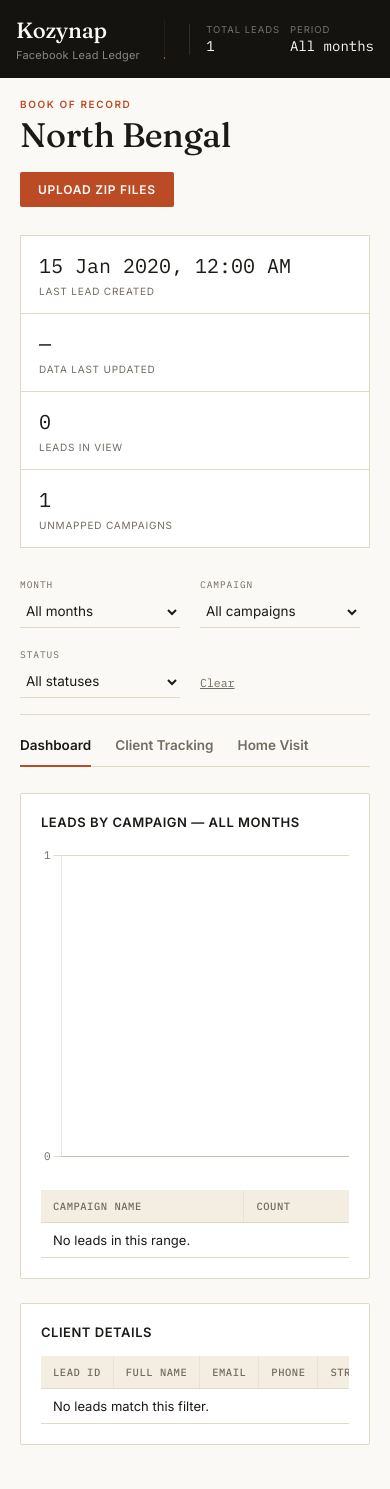
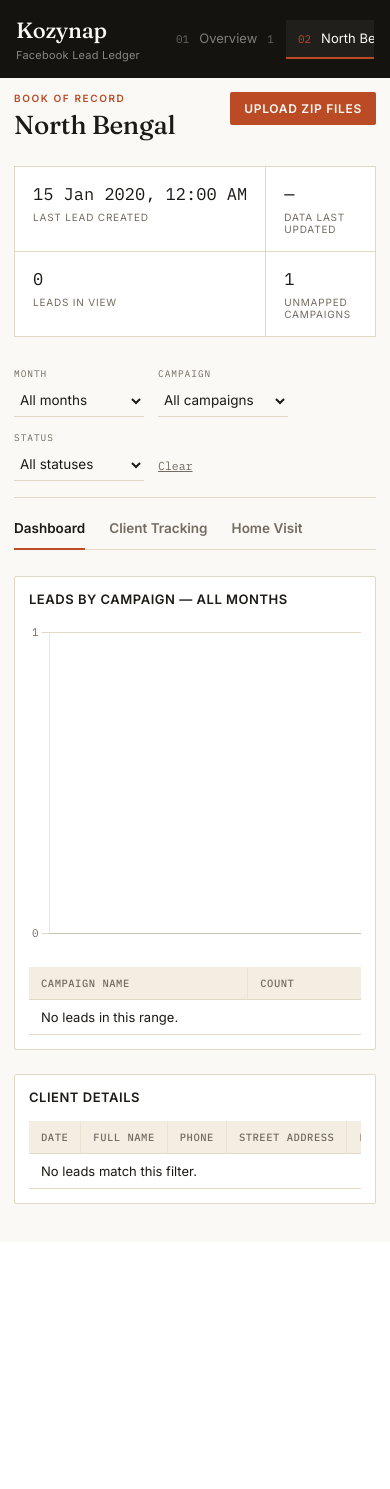
Before and after one commit to Kozynap/Facebook-Lead-Management, a Flask app: page / in a window 390 px wide. After the commit the page ends 1204 px from the top, so only its background shows below. Run offline with Flask 3, Linux system fonts and the light colour scheme; tables that the repository leaves empty hold one stand-in row (values such as "Sample post").

Commit message:
Add Overview tab, HV status KPIs, column reorder, mobile polish
- New global "Overview" sidebar item: area-wise lead counts as KPI
  cards + bar chart/table across all areas, with its own Lead Status
  and Home Visit Status filters (independent of the per-area tabs).
- Home Visit tab gains a "Status Breakdown" KPI panel counting all 7
  home-visit statuses for the area, alongside the existing schedule
  cards.
- Tables now lead with Date, Name, Phone, Address then the rest;
  Client Tracking shows the lead's created date as its Date column,
  and the Excel export column order matches.
- Mobile pass: finer breakpoints so KPI cards pack two-up, filters
  wrap, the display heading shrinks, and the sidebar stats footer
  drops on small phones - no horizontal overflow at 375px.

```diff
--- a/app.py
+++ b/app.py
@@ -105,7 +105,7 @@ def export_tracking():
     ]
 
     headers = [
-        "Lead ID", "Full Name", "Email", "Phone", "Street Address",
+        "Date", "Full Name", "Phone", "Street Address", "Customer ID", "Email",
         "Status", "Attempts Made", "Home Visit Status", "Home Visit Date", "Remarks",
     ]
     wb = Workbook()
@@ -118,7 +118,8 @@ def export_tracking():
 
     def row_values(l):
         return [
-            l["id"], l["full_name"], l["email"], l["phone"], l["street_address"],
+            l["created_date"], l["full_name"], l["phone"], l["street_address"],
+            l["id"], l["email"],
             l["status"], f"Attempt {l['attempts']}",
             l["home_visit_status"], l["home_visit_date"], l["remarks"],
         ]
--- a/static/css/style.css
+++ b/static/css/style.css
@@ -775,6 +775,29 @@ table.data-table td.phone-cell { font-family: var(--font-mono); }
     padding-left: 16px;
     flex-direction: row;
     flex-shrink: 0;
+    gap: 16px;
   }
   .main { padding: 20px; }
+  .hv-filter-row { flex-wrap: wrap; }
 }
+
+/* Small phones: tighten spacing, shrink the display heading, drop the
+   sidebar stats footer (its info is duplicated in the KPI cards), and
+   let KPI cards pack two-up instead of demanding 190px each. */
+@media (max-width: 560px) {
+  .main { padding: 14px; }
+  .page-title { font-size: 26px; }
+  .page-header-top { gap: 12px; }
+  .kpi-grid { grid-template-columns: repeat(2, 1fr); }
+  .kpi-value { font-size: 17px; }
+  .sidebar-footer { display: none; }
+  .filterbar { gap: 14px; }
+  .filter-field select,
+  .filter-field input[type="text"] { min-width: 130px; }
+  .btn { padding: 9px 14px; }
+  .panel { padding: 14px; }
+}
+
+@media (max-width: 330px) {
+  .kpi-grid { grid-template-columns: 1fr; }
+}
--- a/static/js/app.js
+++ b/static/js/app.js
@@ -7,6 +7,7 @@
     "Home visit done", "Home visit and payment done", "No home visit but payment done",
   ];
   const NAV_MAPPING = "__mapping__";
+  const NAV_OVERVIEW = "__overview__";
   const MONTH_NAMES = [
     "January", "February", "March", "April", "May", "June",
     "July", "August", "September", "October", "November", "December",
@@ -28,6 +29,8 @@
     selectedSubTab: "dashboard",
     hvStatusFilter: "all",
     calendarMonth: { year: now.getFullYear(), month: now.getMonth() },
+    ovStatusFilter: "all",
+    ovHvStatusFilter: "all",
   };
 
   let chartInstance = null;
@@ -117,42 +120,39 @@
     const nav = el("#sidebarNav");
     nav.innerHTML = "";
 
-    state.meta.areas.forEach((a, i) => {
-      const btn = create(
+    let idx = 0;
+    const addNavItem = (navKey, label, count, badge) => {
+      idx += 1;
+      const children = [
+        create("span", { class: "nav-num" }, [text(String(idx).padStart(2, "0"))]),
+        create("span", { class: "nav-label" }, [text(label)]),
+      ];
+      if (count !== null && count !== undefined) {
+        children.push(create("span", { class: "nav-count num" }, [text(String(count))]));
+      }
+      if (badge) {
+        children.push(create("span", { class: "nav-badge" }, [text(String(badge))]));
+      }
+      nav.appendChild(create(
         "button",
-        { class: "nav-item" + (state.selectedNav === a.name ? " active" : ""), onclick: () => selectNav(a.name) },
-        [
-          create("span", { class: "nav-num" }, [text(String(i + 1).padStart(2, "0"))]),
-          create("span", { class: "nav-label" }, [text(a.name)]),
-          create("span", { class: "nav-count num" }, [text(String(a.count))]),
-        ]
-      );
-      nav.appendChild(btn);
-    });
+        { class: "nav-item" + (state.selectedNav === navKey ? " active" : ""), onclick: () => selectNav(navKey) },
+        children
+      ));
+    };
 
-    const mappingChildren = [
-      create("span", { class: "nav-num" }, [text(String(state.meta.areas.length + 1).padStart(2, "0"))]),
-      create("span", { class: "nav-label" }, [text("Campaign-Area Mapping")]),
-    ];
-    if (state.meta.unassigned_campaign_count > 0) {
-      mappingChildren.push(create("span", { class: "nav-badge" }, [text(String(state.meta.unassigned_campaign_count))]));
-    }
-    const mapBtn = create(
-      "button",
-      { class: "nav-item" + (state.selectedNav === NAV_MAPPING ? " active" : ""), onclick: () => selectNav(NAV_MAPPING) },
-      mappingChildren
-    );
-    nav.appendChild(mapBtn);
+    addNavItem(NAV_OVERVIEW, "Overview", state.leads.length);
+    state.meta.areas.forEach((a) => addNavItem(a.name, a.name, a.count));
+    addNavItem(NAV_MAPPING, "Campaign-Area Mapping", null, state.meta.unassigned_campaign_count || null);
 
-    el("#pageTitle").textContent =
-      state.selectedNav === NAV_MAPPING ? "Campaign-Area Mapping" : state.selectedNav || "Facebook Leads";
+    const titles = { [NAV_MAPPING]: "Campaign-Area Mapping", [NAV_OVERVIEW]: "Overview" };
+    el("#pageTitle").textContent = titles[state.selectedNav] || state.selectedNav || "Facebook Leads";
   }
 
   // ---------- Filters ----------
 
   function renderFilters() {
-    const isMapping = state.selectedNav === NAV_MAPPING;
-    const showFilters = !isMapping && state.leads.length > 0;
+    const isSpecial = state.selectedNav === NAV_MAPPING || state.selectedNav === NAV_OVERVIEW;
+    const showFilters = !isSpecial && state.leads.length > 0;
     el("#filterBar").classList.toggle("hidden", !showFilters);
     el("#subTabs").classList.toggle("hidden", !showFilters);
     if (!showFilters) return;
@@ -254,6 +254,11 @@
     }
     el("#emptyState").classList.add("hidden");
 
+    if (state.selectedNav === NAV_OVERVIEW) {
+      renderOverviewTab();
+      return;
+    }
+
     const filtered = leadsForView();
     el("#kpiLeadsInView").textContent = filtered.length;
 
@@ -321,19 +326,20 @@
   function buildClientDetailsTable(leads) {
     const table = create("table", { class: "data-table" });
     table.appendChild(create("thead", {}, [
-      create("tr", {}, ["Lead ID", "Full Name", "Email", "Phone", "Street Address"].map((h) => create("th", {}, [text(h)]))),
+      create("tr", {}, ["Date", "Full Name", "Phone", "Street Address", "Email", "Lead ID"].map((h) => create("th", {}, [text(h)]))),
     ]));
     const tbody = create("tbody");
     if (!leads.length) {
-      tbody.appendChild(create("tr", {}, [create("td", { colspan: "5" }, [text("No leads match this filter.")])]));
+      tbody.appendChild(create("tr", {}, [create("td", { colspan: "6" }, [text("No leads match this filter.")])]));
     }
     leads.forEach((l) => {
       tbody.appendChild(create("tr", {}, [
-        create("td", { class: "id-cell" }, [text(l.id)]),
+        create("td", { class: "num" }, [text(l.created_date)]),
         create("td", { class: "wrap" }, [text(l.full_name)]),
-        create("td", {}, [text(l.email)]),
         create("td", { class: "phone-cell" }, [text(l.phone)]),
         create("td", { class: "wrap" }, [text(l.street_address)]),
+        create("td", {}, [text(l.email)]),
+        create("td", { class: "id-cell" }, [text(l.id)]),
       ]));
     });
     table.appendChild(tbody);
@@ -468,11 +474,11 @@
   function buildTrackingTable(leads) {
     const table = create("table", { class: "data-table" });
     table.appendChild(create("thead", {}, [
-      create("tr", {}, ["Lead ID", "Full Name", "Email", "Phone", "Street Address", "Status", "Attempts Made", "Home Visit Status", "Home Visit Date", "Remarks"].map((h) => create("th", {}, [text(h)]))),
+      create("tr", {}, ["Date", "Full Name", "Phone", "Street Address", "Customer ID", "Email", "Status", "Attempts Made", "Home Visit Status", "Home Visit Date", "Remarks"].map((h) => create("th", {}, [text(h)]))),
     ]));
     const tbody = create("tbody");
     if (!leads.length) {
-      tbody.appendChild(create("tr", {}, [create("td", { colspan: "10" }, [text("No leads match this filter.")])]));
+      tbody.appendChild(create("tr", {}, [create("td", { colspan: "11" }, [text("No leads match this filter.")])]));
     }
 
     leads.forEach((l) => {
@@ -533,11 +539,12 @@
       const hvDateInput = buildHomeVisitDateCell(l, null);
 
       tbody.appendChild(create("tr", {}, [
-        create("td", { class: "id-cell" }, [text(l.id)]),
+        create("td", { class: "num" }, [text(l.created_date)]),
         create("td", { class: "wrap" }, [text(l.full_name)]),
-        create("td", {}, [text(l.email)]),
         create("td", { class: "phone-cell" }, [text(l.phone)]),
         create("td", { class: "wrap" }, [text(l.street_address)]),
+        create("td", { class: "id-cell" }, [text(l.id)]),
+        create("td", {}, [text(l.email)]),
         create("td", {}, [badge]),
         attemptsCell,
         create("td", {}, [hvStatusBadge]),
@@ -603,11 +610,11 @@
   function buildHomeVisitTable(leads) {
     const table = create("table", { class: "data-table" });
     table.appendChild(create("thead", {}, [
-      create("tr", {}, ["Home Visit Date", "Client Name", "Phone", "Email", "Customer ID", "Status"].map((h) => create("th", {}, [text(h)]))),
+      create("tr", {}, ["Home Visit Date", "Client Name", "Phone", "Street Address", "Email", "Customer ID", "Status"].map((h) => create("th", {}, [text(h)]))),
     ]));
     const tbody = create("tbody");
     if (!leads.length) {
-      tbody.appendChild(create("tr", {}, [create("td", { colspan: "6" }, [text("No leads match this filter.")])]));
+      tbody.appendChild(create("tr", {}, [create("td", { colspan: "7" }, [text("No leads match this filter.")])]));
     }
     leads.forEach((l) => {
       const dateInput = buildHomeVisitDateCell(l, () => renderContent());
@@ -616,6 +623,7 @@
         create("td", {}, [dateInput]),
         create("td", { class: "wrap" }, [text(l.full_name)]),
         create("td", { class: "phone-cell" }, [text(l.phone)]),
+        create("td", { class: "wrap" }, [text(l.street_address)]),
         create("td", {}, [text(l.email)]),
         create("td", { class: "id-cell" }, [text(l.id)]),
         create("td", {}, [statusBadge]),
@@ -720,7 +728,7 @@
 
     const kpis = computeHomeVisitKPIs(areaLeads);
     const kpiPanel = create("div", { class: "panel" }, [
-      create("h3", {}, [text("Home Visit Overview")]),
+      create("h3", {}, [text("Home Visit Schedule")]),
       create("div", { class: "kpi-grid" }, [
         buildKpiCard(String(kpis.today), "Scheduled Today"),
         buildKpiCard(String(kpis.tomorrow), "Scheduled Tomorrow"),
@@ -729,6 +737,20 @@
       ]),
     ]);
     content.appendChild(kpiPanel);
+
+    const statusCounts = new Map(HOME_VISIT_STATUS_OPTIONS.map((s) => [s, 0]));
+    areaLeads.forEach((l) => {
+      if (statusCounts.has(l.home_visit_status)) {
+        statusCounts.set(l.home_visit_status, statusCounts.get(l.home_visit_status) + 1);
+      }
+    });
+    const statusKpiPanel = create("div", { class: "panel" }, [
+      create("h3", {}, [text("Home Visit Status Breakdown")]),
+      create("div", { class: "kpi-grid" },
+        HOME_VISIT_STATUS_OPTIONS.map((s) => buildKpiCard(String(statusCounts.get(s)), s))
+      ),
+    ]);
+    content.appendChild(statusKpiPanel);
 
     const hvFiltered = leads.filter((l) => state.hvStatusFilter === "all" || l.home_visit_status === state.hvStatusFilter);
 
@@ -765,6 +787,67 @@
       buildCalendar(calendarLeads),
     ]);
     content.appendChild(calendarPanel);
+  }
+
+  // ---------- Overview tab (global, cross-area) ----------
+
+  function buildOverviewFilterField(labelText, current, options, onChange) {
+    const sel = create("select", { onchange: (e) => onChange(e.target.value) });
+    sel.appendChild(create("option", { value: "all" }, [text("All")]));
+    options.forEach((o) => sel.appendChild(create("option", { value: o }, [text(o)])));
+    sel.value = current;
+    return create("div", { class: "filter-field" }, [
+      create("label", {}, [text(labelText)]),
+      sel,
+    ]);
+  }
+
+  function renderOverviewTab() {
+    const content = el("#content");
+
+    const filtered = state.leads.filter((l) => {
+      if (state.ovStatusFilter !== "all" && l.status !== state.ovStatusFilter) return false;
+      if (state.ovHvStatusFilter !== "all" && l.home_visit_status !== state.ovHvStatusFilter) return false;
+      return true;
+    });
+
+    // KPI row: total + one card per area (respecting the two filters).
+    const areaCounts = new Map(state.meta.areas.map((a) => [a.name, 0]));
+    let unassigned = 0;
+    filtered.forEach((l) => {
+      if (l.area && areaCounts.has(l.area)) areaCounts.set(l.area, areaCounts.get(l.area) + 1);
+      else unassigned += 1;
+    });
+
+    const kpiCards = [buildKpiCard(String(filtered.length), "Total Leads")];
+    state.meta.areas.forEach((a) => kpiCards.push(buildKpiCard(String(areaCounts.get(a.name)), a.name)));
+    kpiCards.push(buildKpiCard(String(unassigned), "Unassigned"));
+
+    const filterRow = create("div", { class: "hv-filter-row" }, [
+      buildOverviewFilterField("Lead Status", state.ovStatusFilter, STATUS_OPTIONS, (v) => { state.ovStatusFilter = v; renderContent(); }),
+      buildOverviewFilterField("Home Visit Status", state.ovHvStatusFilter, HOME_VISIT_STATUS_OPTIONS, (v) => { state.ovHvStatusFilter = v; renderContent(); }),
+    ]);
+
+    const kpiPanel = create("div", { class: "panel" }, [
+      create("h3", {}, [text("Leads by Area")]),
+      filterRow,
+      create("div", { class: "kpi-grid" }, kpiCards),
+    ]);
+    content.appendChild(kpiPanel);
+
+    // Bar chart + table, area-wise.
+    const chartRows = state.meta.areas.map((a) => [a.name, areaCounts.get(a.name)]);
+    if (unassigned > 0) chartRows.push(["Unassigned", unassigned]);
+
+    const chartPanel = create("div", { class: "panel" }, [
+      create("h3", {}, [text("Area-wise Lead Count")]),
+      create("div", { class: "dashboard-grid" }, [
+        create("div", { class: "chart-wrap" }, [create("canvas", { id: "adChart" })]),
+        create("div", { class: "table-scroll" }, [buildCountTable(chartRows, "Area")]),
+      ]),
+    ]);
+    content.appendChild(chartPanel);
+    drawChart(chartRows);
   }
 
   // ---------- Campaign-Area Mapping tab ----------
```
Also changed, not shown: db.py (+11 -0 lines).
